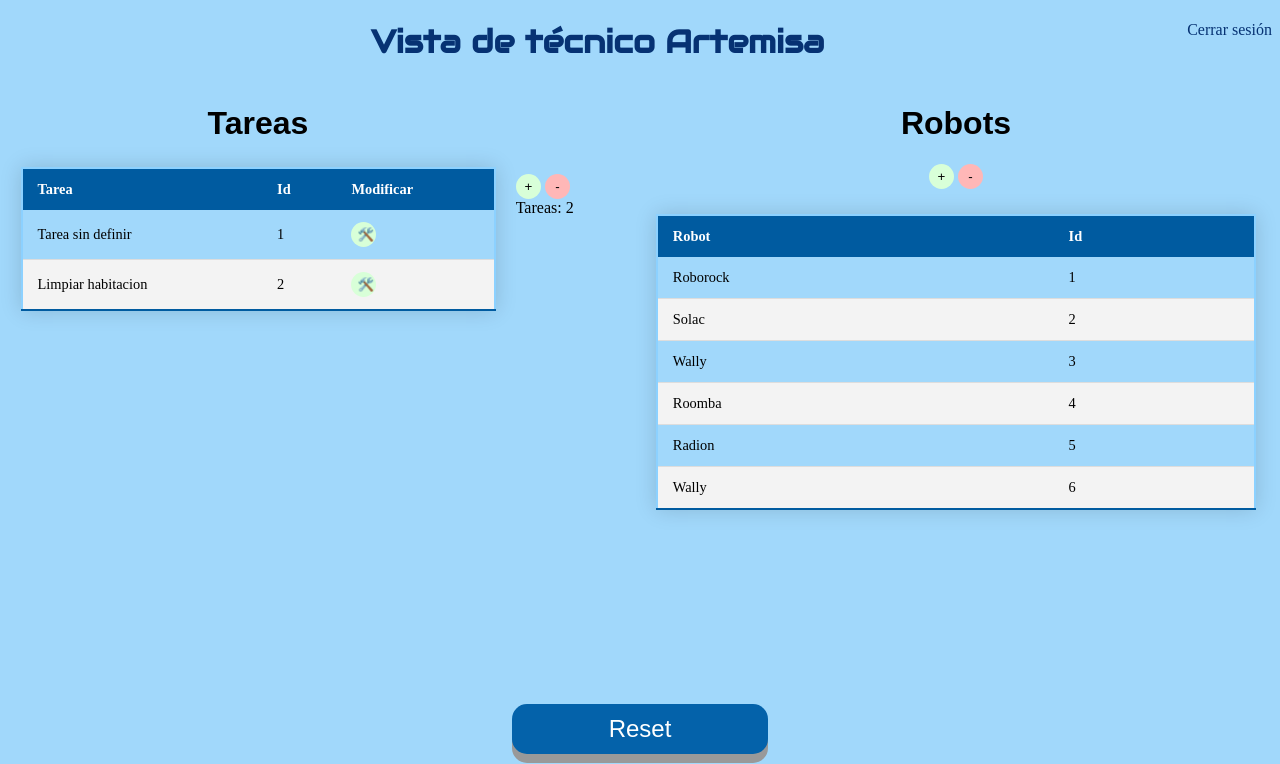
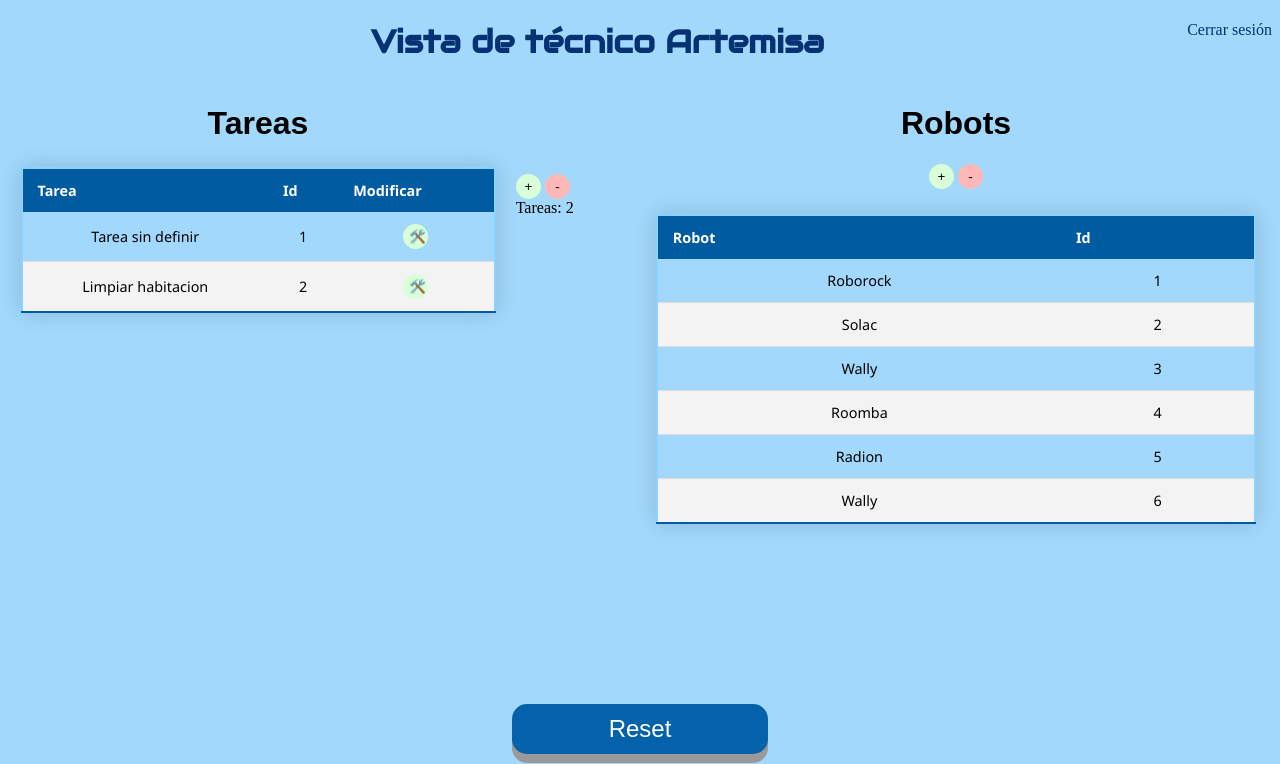
Before and after one commit to nmartinse/Aplicacion-robots-asistenciales, a Flask app: page /Interfaz_tecnico.html in a window 1280 px wide. Shown: the top 764 px of the page. Run offline with Flask 2, Linux system fonts and the light colour scheme; data comes from the database, SQL or seed files in the repository.

Commit message:
cmabio formato tablas

```diff
--- a/Back end/app.py
+++ b/Back end/app.py
@@ -171,8 +171,7 @@ def encargado():
 @app.route('/asignar/<int:id>', methods=['POST','GET'])      # Redireccion a formulario asignar tareas
 def asignar(id):
     task = Todo.query.get_or_404(id)
-    # rob = Robo.query.order_by(Robo.id).all() # Todas las tareas
-    cars = ["Ford", "Volvo", "BMW"]
+
     atributosi = task.atributos
 
     atributosii = atributosi.split(",")
@@ -187,7 +186,7 @@ def asignar(id):
         except:
             return "There was an issue when updating the task " + id
     else:
-        return render_template('/asignar_tarea.html', task=task, cars=cars, taskinfo=atributosii)
+        return render_template('/asignar_tarea.html', task=task, taskinfo=atributosii)
 
 
 @app.route('/nuevo_robot')
--- a/Back end/static/css/main.css
+++ b/Back end/static/css/main.css
@@ -255,6 +255,8 @@ table {
     width: 95%;
     margin: 25px 0;
     font-size: 0.9em;
+    font-family: "Segoe UI";
+    text-align: center;
     min-width: 400px;
     box-shadow: 0 0 20px rgba(0, 0, 0, 0.15);
 }
```
